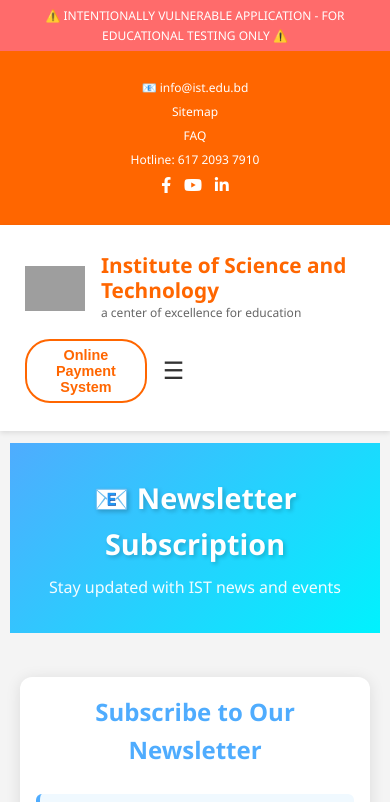
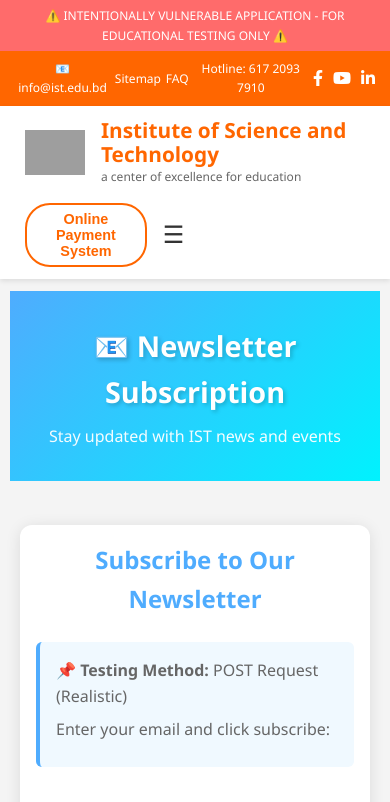
Before and after one commit to zahidoverflow/raidscanner, a React (Vite) app: page /newsletter in a window 390 px wide. Shown: the top 802 px of the page. Built offline with nearby package versions, Linux system fonts and the light colour scheme; grey boxes are pictures that could not be loaded.

Commit message:
Refactor: Simplified top-bar structure

```diff
--- a/src/components/Header.css
+++ b/src/components/Header.css
@@ -2,16 +2,13 @@
   background: #ff6600;
   color: white;
   font-size: 0.85rem;
-  padding: 0.4rem 0;
 }
 
 .top-bar-content {
   display: flex;
   justify-content: space-between;
   align-items: center;
-  max-width: 1200px;
-  margin: 0 auto;
-  padding: 0 20px;
+  padding: 10px 40px;
 }
 
 .top-left {
@@ -41,13 +38,12 @@
 
 .header {
   background: white;
-  padding: 1rem 0;
   box-shadow: 0 2px 5px rgba(0, 0, 0, 0.1);
 }
 
 .header-content {
   display: flex;
-  justify-content: space-between;
+  justify-content: space-around;
   align-items: center;
   max-width: 1200px;
   margin: 0 auto;
@@ -139,14 +135,12 @@
   }
 
   .top-bar-content {
-    flex-direction: column;
     gap: 0.3rem;
     padding: 0.5rem 15px;
     text-align: center;
   }
 
   .top-left {
-    flex-direction: column;
     gap: 0.3rem;
   }
 
@@ -155,8 +149,8 @@
   }
 
   .top-right {
-    gap: 0.8rem;
-    font-size: 0.9rem;
+    gap: 10px;
+    font-size: 10px;
   }
 
   .header-content {
--- a/src/components/Header.jsx
+++ b/src/components/Header.jsx
@@ -8,7 +8,7 @@
   return (
     <>
       <div className="top-bar">
-        <div className="container">
+        <div>
           <div className="top-bar-content">
             <div className="top-left">
               <span>📧 info@ist.edu.bd</span>
--- a/src/index.css
+++ b/src/index.css
@@ -7,6 +7,5 @@
 body {
   margin: 0;
   display: flex;
-  min-width: 320px;
-  min-height: 100vh;
+  flex-direction: column;
 }
```
Also changed, not shown: 1 other file (tests, documents, lock files or other folders).
